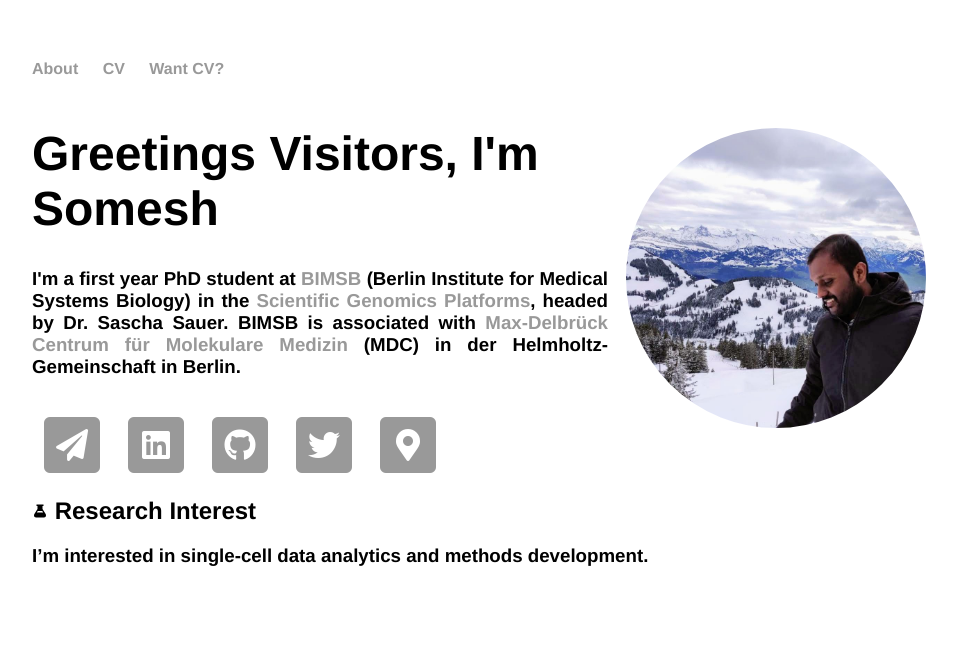
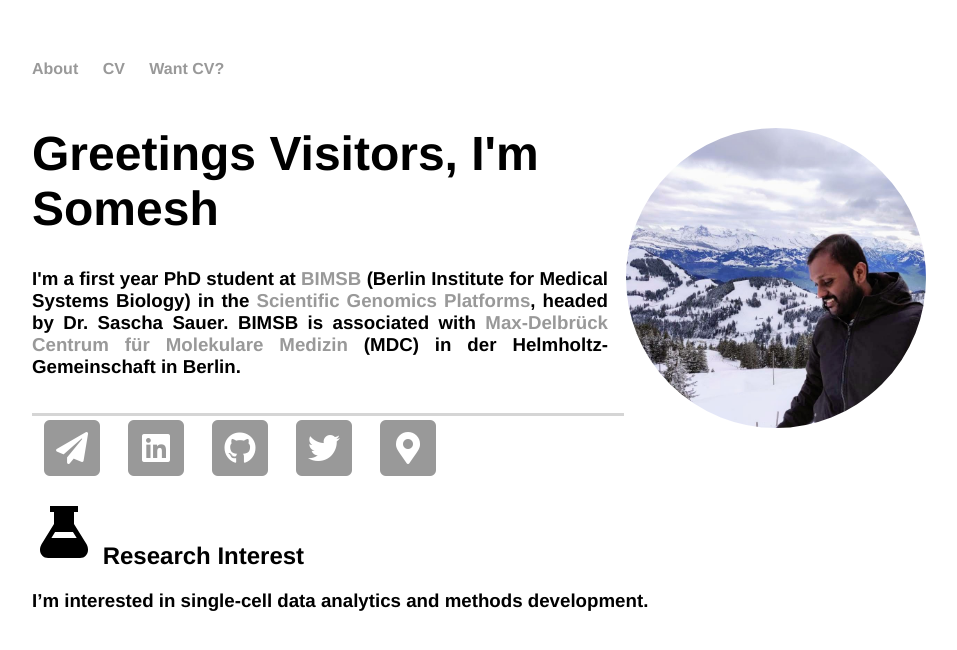
Before and after one commit to saisomesh2594/saisomesh2594.github.io, a Jekyll site: the page built from index.html, in a window 1280 px wide. Shown: the top 650 px of the page, without its empty margins (160-1117 px from the left). Built offline with Jekyll 4.4.1, drawn with Linux system fonts in a browser that asks for light colours.

Commit message:
add footer element

```diff
--- a/css/main.css
+++ b/css/main.css
@@ -44,9 +44,9 @@ h2 {
     margin: auto;
 }
 
-/*footer {
+footer {
    border-top: 3px solid #d5d5d5;
-}*/
+}
 
 .title-container {
 	text-align: right;
@@ -90,5 +90,5 @@ article {
 }
 
 ion-icon {
-	font-size: 16px;
+	font-size: 64px;
 }
```
